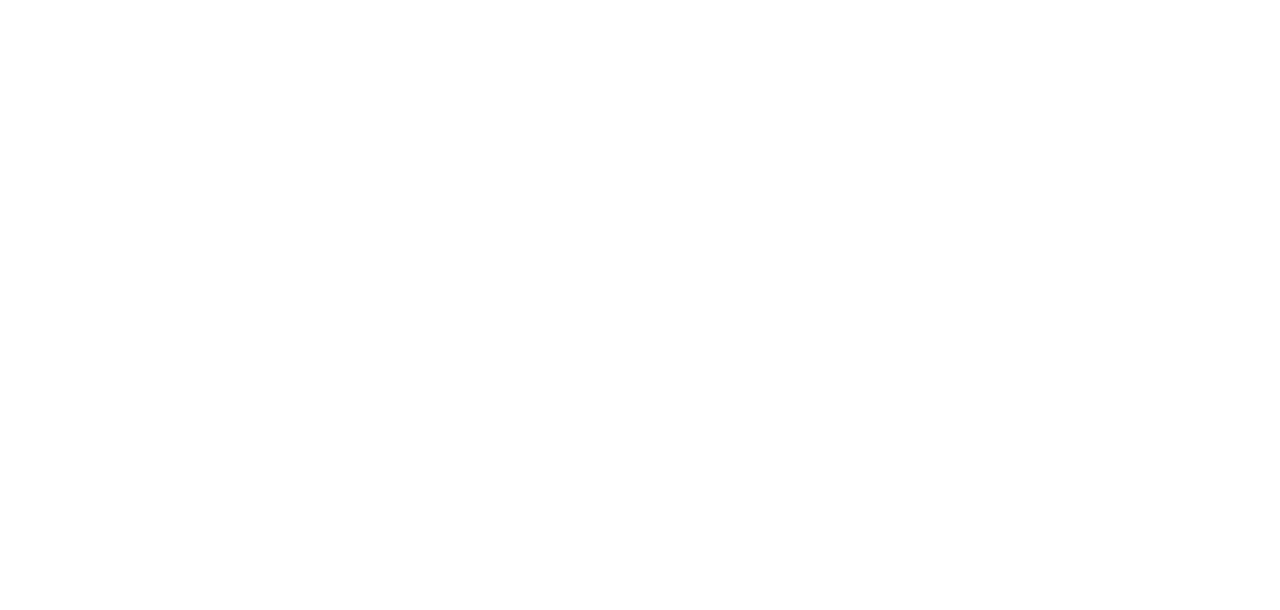
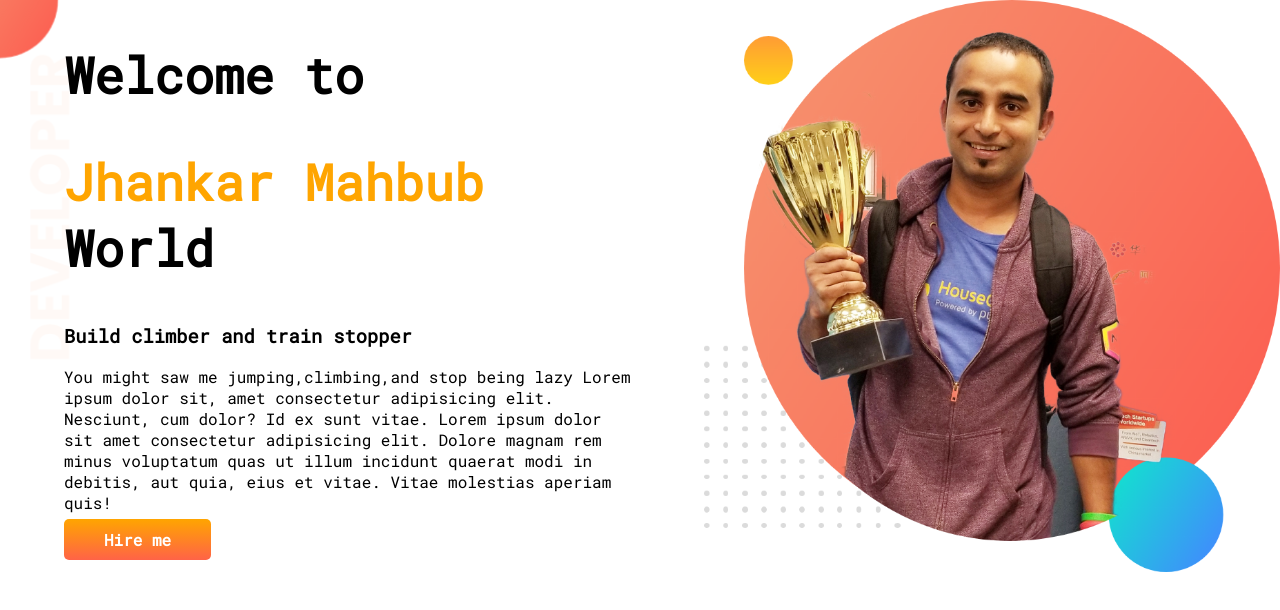
Before and after one commit to Arpan75/developer-portfolio, a plain HTML site: page index.html in a window 1280 px wide. Drawn offline with Linux system fonts and the light colour scheme.

Commit message:
new git added

```diff
--- a/index.html
+++ b/index.html
@@ -5,10 +5,38 @@
     <meta charset="UTF-8">
     <meta http-equiv="X-UA-Compatible" content="IE=edge">
     <meta name="viewport" content="width=device-width, initial-scale=1.0">
+    <link rel="preconnect" href="https://fonts.googleapis.com">
+    <link rel="preconnect" href="https://fonts.gstatic.com" crossorigin>
+    <link rel="preconnect" href="https://fonts.googleapis.com">
+    <link rel="preconnect" href="https://fonts.gstatic.com" crossorigin>
+    <link rel="preconnect" href="https://fonts.googleapis.com">
+    <link rel="preconnect" href="https://fonts.gstatic.com" crossorigin>
+    <link
+        href="https://fonts.googleapis.com/css2?family=Poppins:ital,wght@0,200;0,300;0,400;0,500;1,200;1,300;1,400&family=Roboto&family=Roboto+Condensed&family=Roboto+Mono:ital,wght@0,400;1,300;1,400&display=swap"
+        rel="stylesheet">
     <title>Document</title>
+    <link rel="stylesheet" href="style.css">
 </head>
 
 <body>
+    <!-- header section -->
+
+    <section class="top-banner">
+        <div class="half-width">
+            <h1>Welcome to</h1>
+            <h1><span class="orange-color">Jhankar Mahbub </span>World</h1>
+            <h3>Build climber and train stopper</h3>
+            <p>You might saw me jumping,climbing,and stop being lazy Lorem ipsum dolor sit, amet consectetur adipisicing
+                elit.
+                Nesciunt, cum dolor? Id ex sunt vitae. Lorem ipsum dolor sit amet consectetur adipisicing elit. Dolore
+                magnam rem minus voluptatum quas ut illum incidunt quaerat modi in debitis, aut quia, eius et vitae.
+                Vitae molestias aperiam quis!</p>
+            <a class="hire-me-button" href="#">Hire me</a>
+        </div>
+        <div class="half-width">
+            <img src="images/jhankar.png" alt="">
+        </div>
+    </section>
 
 </body>
 
--- /dev/null
+++ b/style.css
@@ -0,0 +1,44 @@
+body {
+    font-family: 'Poppins', sans-serif;
+    font-family: 'Roboto', sans-serif;
+    font-family: 'Roboto Condensed', sans-serif;
+    font-family: 'Roboto Mono', monospace;
+    margin: 0;
+}
+
+/* Header section */
+.orange-color {
+    color: orange;
+}
+
+h1 {
+    font-size: 50px;
+}
+
+section {
+    display: flex;
+}
+
+.half-width {
+    width: 50%;
+    padding-left: 5%;
+}
+
+.half-width img {
+    width: 100%;
+}
+
+.hire-me-button {
+    text-decoration: none;
+    background-image: linear-gradient(orange, tomato);
+    padding: 10px 40px;
+    border-radius: 5px;
+    color: white;
+    font-weight: 700;
+
+}
+
+.top-banner {
+    background-image: url(images/top-banner.png);
+    background-repeat: no-repeat;
+}
```
Also changed, not shown: images/arpan.jpeg (added), images/removedbgraj.png (added).
